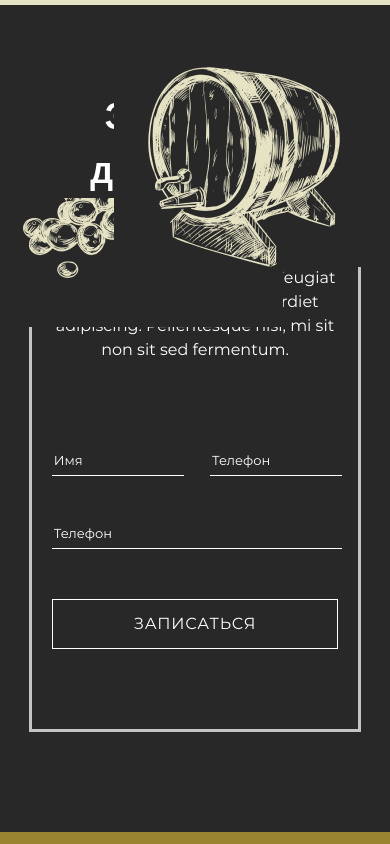
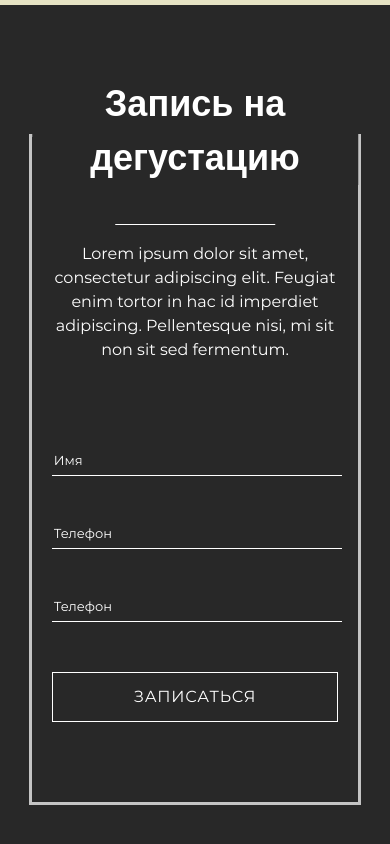
Before and after one commit to alexandrprokhorov1988/figma-templates-17, a React (Create React App) app: page / in a window 390 px wide. Shown: the part 4260-5104 px from the top of the page. Built offline with nearby package versions, Linux system fonts and the light colour scheme.

Commit message:
feat: section registration

```diff
--- a/src/components/Registration/Registration.css
+++ b/src/components/Registration/Registration.css
@@ -11,7 +11,7 @@
 }
 
 .registration__container {
-  width: calc(100% - 42%);
+  width: 1110px;
   border: 3px solid #C4C4C4;
   box-sizing: border-box;
   position: relative;
@@ -91,15 +91,9 @@
   display: grid;
   grid-template-columns: repeat(2, 1fr);
   grid-template-rows: repeat(2, 1fr);
-  grid-template-areas:
-          "title title"
-          "subtitle subtitle"
-          "form form"
-          "name phone"
-          "address address"
-          "submit-button submit-button";
+  grid-template-areas: "title title" "subtitle subtitle" "form form" "name phone" "address address" "submit-button submit-button";
   grid-column-gap: 30px;
-  padding-top: 81px;
+  padding-top: 41px;
 }
 
 .registration__input {
@@ -110,18 +104,21 @@
   width: 100%;
   height: 30px;
   color: #FFFFFF;
-  /*outline: red;*/
+}
+
+.registration__input:not(:last-of-type) {
+  margin-top: 40px;
 }
 
 .registration__input:-webkit-autofill,
 .registration__input:-webkit-autofill:hover,
 .registration__input:-webkit-autofill:focus,
-.registration__input:-webkit-autofill:active  {
+.registration__input:-webkit-autofill:active {
   -webkit-box-shadow: 0 0 0 30px #282828 inset;
   -webkit-text-fill-color: #FFFFFF;
 }
 
-.registration__input::placeholder{
+.registration__input::placeholder {
   color: #FFFFFF;
   font-style: normal;
   font-weight: 500;
@@ -137,7 +134,7 @@
   grid-area: phone;
 }
 
-.registration__input_type_address{
+.registration__input_type_address {
   grid-area: address;
   margin-top: 40px;
 }
@@ -150,26 +147,50 @@
   letter-spacing: 0.05em;
   text-transform: uppercase;
   grid-area: submit-button;
-  background: #282828;
   border: 1px solid #FFFFFF;
   color: #FFFFFF;
   max-width: 541px;
   width: 100%;
   height: 50px;
   margin-top: 50px;
+  background: #99862A;
+}
+
+.registration__submit-button:hover {
+  cursor: pointer;
+  background: #7a6726;
 }
 
 .registration__submit-button_inactive {
-
+  background: #282828;
+  pointer-events: none;
+  user-select: none;
 }
 
 @media screen and (max-width: 1280px) {
   .registration__container {
     padding-left: 5%;
     padding-right: 5%;
+    width: calc(100% - 10%);
+  }
+
+  .registration__container:before {
+    background: none;
+  }
+
+  .registration__container:after {
+    background: none;
   }
 }
+
 @media screen and (max-width: 768px) {
+  .registration__form {
+    width: 100%;
+    grid-template-columns: 1fr;
+    grid-template-rows: repeat(7, auto);
+    grid-template-areas: "title" "subtitle" "form" "name" "phone" "address" "submit-button";
+  }
+
   .registration__container {
     width: calc(100% - 15%);
   }
```
Also changed, not shown: 1 other file (tests, documents, lock files or other folders).
